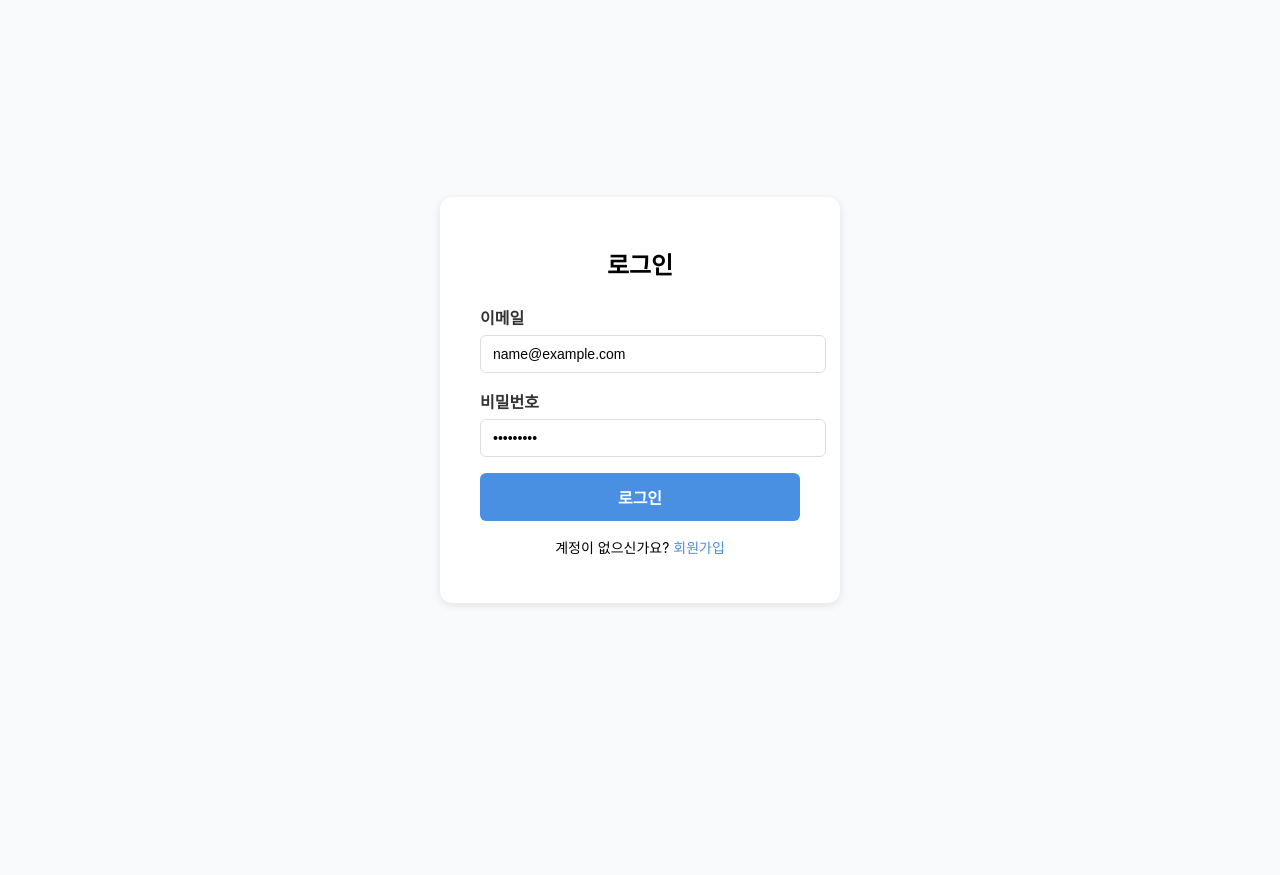
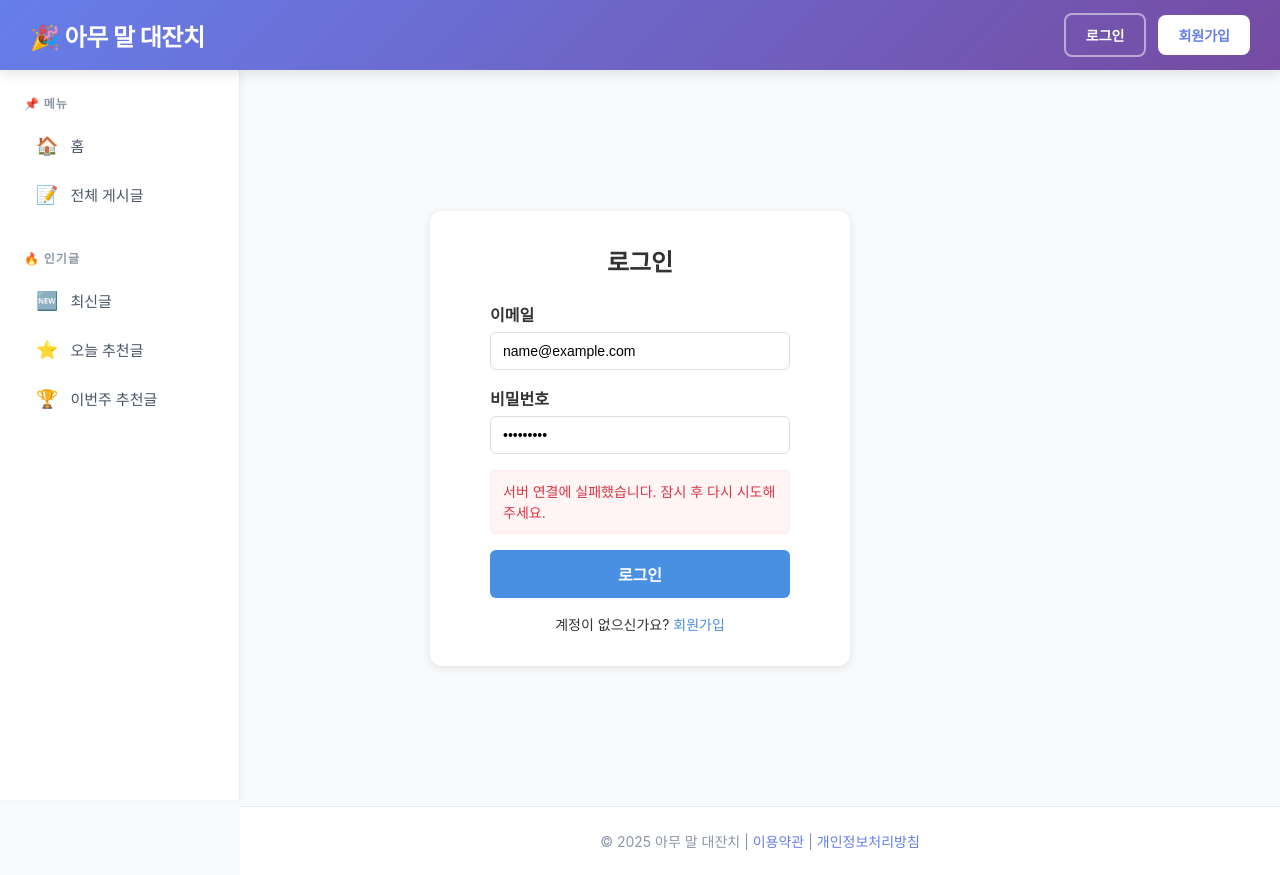
Before and after one commit to 100-hours-a-week/3-clay-kim-community-FE, a website: page public/pages/login/login.html in a window 1280 px wide. Both pictures are taken after typing "name@example.com", "Sample123" into the empty fields and a click on the button "로그인". Before the commit the page ends 800 px from the top, so only its background shows below. Drawn offline with Linux system fonts and the light colour scheme; no server answers.

Commit message:
feat: 레이아웃 적용 작업 완료

```diff
--- a/public/pages/login/login.css
+++ b/public/pages/login/login.css
@@ -1,27 +1,35 @@
+/* ========== 기본 설정 ========== */
 body {
+  margin: 0;
   font-family: "Pretendard", -apple-system, BlinkMacSystemFont, "Segoe UI", Roboto, sans-serif;
   background-color: #f9fafb;
+}
+
+/* ========== 레이아웃 ========== */
+.login-wrapper {
   display: flex;
   align-items: center;
   justify-content: center;
-  height: 100vh;
-  margin: 0;
+  min-height: calc(100vh - 64px); /* 헤더 높이만큼 빼기 */
+  padding: 20px;
 }
 
 .login-container {
   background-color: #fff;
-  padding: 32px 40px;
+  padding: 32px 60px;
   border-radius: 12px;
   box-shadow: 0 2px 8px rgba(0,0,0,0.1);
-  width: 320px;
+  width: 420px;
 }
 
+/* ========== 타이틀 ========== */
 h1 {
   text-align: center;
   margin-bottom: 24px;
   font-size: 24px;
 }
 
+/* ========== 폼 요소 ========== */
 .form-group {
   margin-bottom: 16px;
 }
@@ -39,6 +47,7 @@ input {
   border: 1px solid #ddd;
   border-radius: 6px;
   font-size: 14px;
+  box-sizing: border-box; /* padding이 width에 포함되도록 */
 }
 
 input:focus {
@@ -46,6 +55,7 @@ input:focus {
   outline: none;
 }
 
+/* ========== 버튼 ========== */
 button {
   width: 100%;
   padding: 12px;
@@ -63,6 +73,25 @@ button:hover {
   background-color: #357ab8;
 }
 
+button:disabled {
+  background-color: #aaa;
+  cursor: not-allowed;
+}
+
+/* ========== 에러 메시지 ========== */
+.error-message {
+  color: #dc3545;
+  font-size: 14px;
+  margin-bottom: 16px;
+  padding: 10px 12px;
+  background-color: #fff5f5;
+  border: 1px solid #ffebee;
+  border-radius: 4px;
+  display: none;
+  line-height: 1.5;
+}
+
+/* ========== 회원가입 링크 ========== */
 .register-link {
   text-align: center;
   margin-top: 16px;
--- a/public/pages/login/login.html
+++ b/public/pages/login/login.html
@@ -1,36 +1,45 @@
 <!DOCTYPE html>
 <html lang="ko">
 <head>
-  <meta charset="UTF-8">
-  <title>로그인</title>
+  <link rel="stylesheet" href="/components/layout/layout.css">
   <link rel="stylesheet" href="/pages/login/login.css">
-  <link rel="stylesheet" href="/components/header/header.css">
 </head>
 <body>
+  <div id="header-placeholder"></div>
+  <div id="sidebar-placeholder"></div>
+
+  <main class="main-contnet">
+    <div class="login-wrapper">
       <div class="login-container">
         <h1>로그인</h1>
 
         <form id="loginForm">
           <div class="form-group">
             <label for="email">이메일</label>
-        <input type="email" id="email" placeholder="example@domain.com" required />
+            <input type="email" id="email" placeholder="이메일을 입력하세요" required>
           </div>
 
           <div class="form-group">
             <label for="password">비밀번호</label>
-        <input type="password" id="password" placeholder="비밀번호 입력" required />
+            <input type="password" id="password" placeholder="비밀번호를 입력하세요" required>
           </div>
+
+          <!-- 에러 메시지 영역 추가 -->
+          <div id="errorMessage" class="error-message"></div>
 
           <button type="submit">로그인</button>
         </form>
 
-    <p class="register-link">
-      계정이 없으신가요?
-      <a href="/pages/register/register.html">회원가입</a>
-    </p>
+        <div class="register-link">
+          <p>계정이 없으신가요? <a href="/pages/register/register.html">회원가입</a></p>
         </div>
+      </div>
+    </div>
+  </main>
 
-  <script type="module" src="/pages/login/login.js"></script>
-  <script type="module" src="/components/header/header.js"></script>
+  <div id="footer-placeholder"></div>
+
+  <script src="/pages/login/login.js"></script>
+  <script type="module" src="/components/layout/layout.js"></script>
 </body>
 </html>
--- a/public/pages/login/login.js
+++ b/public/pages/login/login.js
@@ -1,5 +1,20 @@
 document.addEventListener("DOMContentLoaded", () => {
   const form = document.getElementById("loginForm");
+  const errorMessage = document.getElementById("errorMessage");
+
+  // 에러 메시지 표시 함수
+  function showError(message) {
+    console.log("showError 호출:", message); // 디버깅용
+    errorMessage.textContent = message;
+    errorMessage.style.display = "block"; // CSS 클래스 대신 직접 스타일 적용
+    console.log("errorMessage element:", errorMessage); // 디버깅용
+  }
+
+  // 에러 메시지 숨김 함수
+  function hideError() {
+    errorMessage.textContent = "";
+    errorMessage.style.display = "none";
+  }
 
   form.addEventListener("submit", async (e) => {
     e.preventDefault();
@@ -7,8 +22,11 @@ document.addEventListener("DOMContentLoaded", () => {
     const email = document.getElementById("email").value.trim();
     const password = document.getElementById("password").value.trim();
 
+    // 기존 에러 메시지 초기화
+    hideError();
+
     if (!email || !password) {
-      alert("이메일과 비밀번호를 입력해주세요.");
+      showError("이메일과 비밀번호를 입력해주세요.");
       return;
     }
 
@@ -19,7 +37,10 @@ document.addEventListener("DOMContentLoaded", () => {
         body: JSON.stringify({ email, password }),
       });
 
-      if (!response.ok) throw new Error("로그인 실패");
+      if (!response.ok) {
+        showError("아이디 또는 비밀번호가 잘못 되었습니다. 아이디와 비밀번호를 정확히 입력해 주세요.");
+        return;
+      }
 
       // 응답 본문에서 데이터 추출
       const result = await response.json();
@@ -31,17 +52,18 @@ document.addEventListener("DOMContentLoaded", () => {
       if (accessToken) {
         localStorage.setItem("accessToken", accessToken);
         localStorage.setItem("userEmail", email);
+
+        console.log("로그인 성공");
+        window.location.href = "/pages/post/post.html";
       }
 
-      console.log("로그인 성공");
-
-      alert("로그인 성공!");
-      window.location.href = "/pages/post/post.html"; // 로그인 성공 시 이동
-
     } catch (err) {
-      console.error(err);
-    //   alert(err);
-      console.error("아이디와 비밀번호를 확인해주세요.");
+      console.error("로그인 에러:", err);
+      showError("서버 연결에 실패했습니다. 잠시 후 다시 시도해주세요.");
     }
   });
+
+  // 입력 필드에 focus 시 에러 메시지 숨김
+  document.getElementById("email").addEventListener("focus", hideError);
+  document.getElementById("password").addEventListener("focus", hideError);
 });
```
Also changed, not shown: public/pages/index/index.html (+15 -3 lines), public/pages/postDetails/postDetails.html (+8 -4 lines), public/pages/register/idRegister.html (+9 -1 lines), public/pages/register/register.html (+8 -7 lines). Lines whose indentation alone changed are shown as unchanged.
